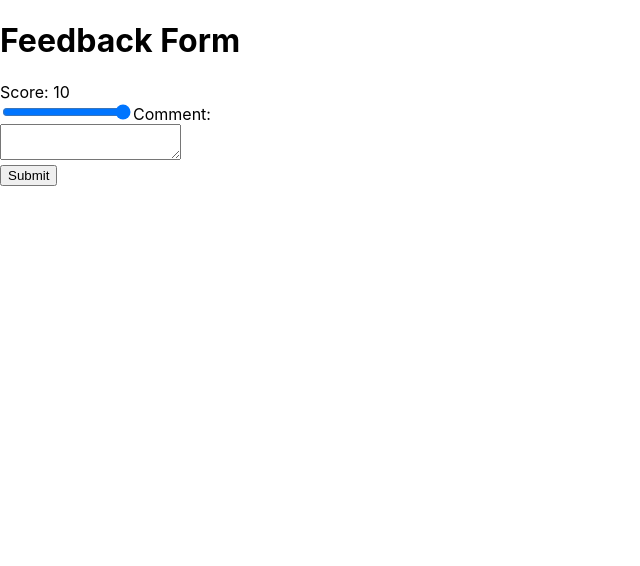
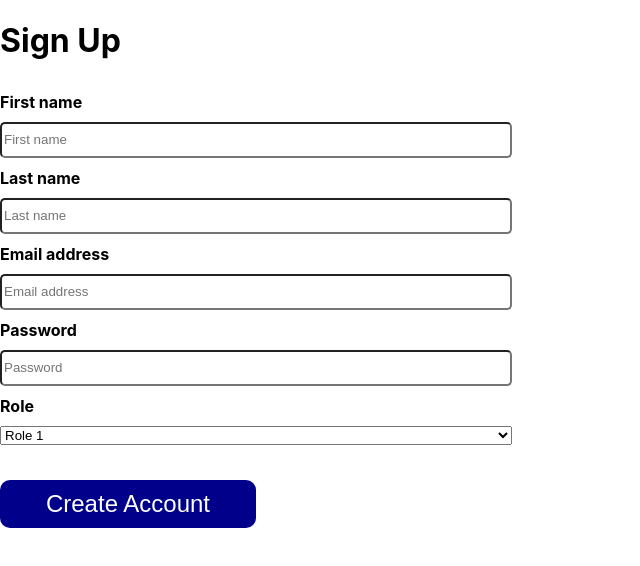
Before and after one commit to podestal/first-app, a React (Create React App) app: page /about in a window 1280 px wide. Shown: the top 566 px of the page, without its empty margins (0-640 px from the left). Built offline with nearby package versions, Linux system fonts and the light colour scheme.

Commit message:
signup form

```diff
--- a/src/App.css
+++ b/src/App.css
@@ -1,4 +1,4 @@
-.App {
+/* .App {
   text-align: center;
 }
 
@@ -35,4 +35,35 @@
   to {
     transform: rotate(360deg);
   }
+} */
+
+.form-container {
+  display: flex;
+  flex-direction: column;
+  width: 40%;
+  line-height: 40px;
 }
+
+.error {
+  color: red;
+}
+
+label {
+  font-weight: bold;
+}
+
+input {
+  border-radius: 5px;
+  height: 30px;
+}
+
+button {
+  margin-top: 35px;
+  color: white;
+  background-color: darkblue;
+  border: none;
+  border-radius: 10px;
+  width: 20%;
+  height: 3rem;
+  font-size: 1.5rem;
+}
--- a/src/App.js
+++ b/src/App.js
@@ -11,6 +11,7 @@ import About from './pages/About'
 import ListTransformation from './components/ListTransformation';
 import Form from './components/Form';
 import FeedbackForm from './components/FeedbackForm';
+import SignupForm from './components/SignupForm';
 import LowCalorieDesserts from './components/LowCalorieDesserts';
 import { Routes, Route, Link} from 'react-router-dom'
 
@@ -58,7 +59,8 @@ function App(props) {
     // <ListTransformation />
     // <LowCalorieDesserts />
     // <Form />
-    <FeedbackForm />
+    // <FeedbackForm />
+    <SignupForm />
   )
 }
 
--- /dev/null
+++ b/src/components/SignupForm.js
@@ -0,0 +1,90 @@
+import React from "react"
+
+const SignupForm = () => {
+
+    const [firstname, setFirstname] = React.useState("")
+    const [lastname, setLastname] = React.useState("")
+    const [email, setEmail] = React.useState("")
+    const [password, setPassword] = React.useState("")
+    const [passwordValidator, setPasswordValidator] = React.useState(true)
+    const [role, setRole] = React.useState("Role 1")
+    const passwordError = "Password should have at least 8 characters"
+
+    const handleSubmit = (e) => {
+        e.preventDefault()
+        if (firstname.length == 0) {
+            alert("First name is required")
+            return
+        }
+        if (email.length == 0) {
+            alert("Email is required")
+            return
+        }
+        if (password.length == 0) {
+            alert("Password is required")
+            return
+        }
+        if (password.length < 8) {
+            setPasswordValidator(false)
+            return
+        }
+        setFirstname("")
+        setLastname("")
+        setEmail("")
+        setPassword("")
+        setPasswordValidator(true)
+        setRole("Role 1")
+    }
+
+    return (
+        <div>
+            <h1>Sign Up</h1>
+            <form onSubmit={handleSubmit}>
+                <div className="form-container">
+                    <label htmlFor="firstname">First name</label>
+                    <input
+                        id="firstname"
+                        type="text"
+                        placeholder="First name"
+                        value={firstname}
+                        onChange={e => setFirstname(e.target.value)}
+                    />
+                    <label htmlFor="lastname">Last name</label>
+                    <input
+                        id="lastname"
+                        type="text"
+                        placeholder="Last name"
+                        value={lastname}
+                        onChange={e => setLastname(e.target.value)}
+                    />
+                    <label htmlFor="email">Email address</label>
+                    <input
+                        id="email"
+                        type="email"
+                        placeholder="Email address"
+                        value={email}
+                        onChange={e => setEmail(e.target.value)}
+                    />
+                    <label htmlFor="password">Password</label>
+                    <input
+                        id="password"
+                        type="password"
+                        placeholder="Password"
+                        value={password}
+                        onChange={e => setPassword(e.target.value)}
+                    />
+                    {!passwordValidator && <p className="error">{passwordError}</p>}
+                    <label htmlFor="role">Role</label>
+                    <select value={role} onChange={e => setRole(e.target.value)}>
+                        <option name="">Role 1</option>
+                        <option name="">Role 2</option>
+                        <option name="">Role 3</option>
+                    </select>
+                </div>
+                <button type="submit">Create Account</button>
+            </form>
+        </div>
+    )
+}
+
+export default SignupForm
```
